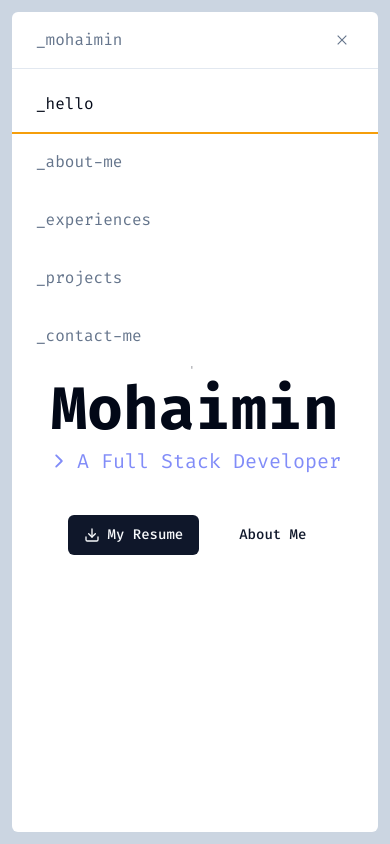
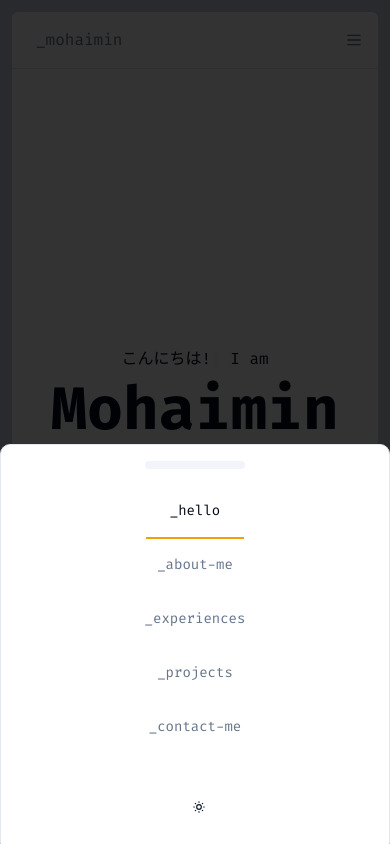
Before and after one commit to SL0TR/mohaimin-portfolio-new, a Next.js app: page / in a window 390 px wide. Both pictures are taken after a click on the button 342 px from the left and 40 px from the top of the page. Built offline with nearby package versions, Linux system fonts and the light colour scheme.

Commit message:
chores: - update mobile nav with drawer - add vaul package - update theme toggle to be button only - add types - refactor code

```diff
--- a/package.json
+++ b/package.json
@@ -20,7 +20,8 @@
     "react-icons": "^5.0.1",
     "tailwind-merge": "^2.2.0",
     "tailwindcss-animate": "^1.0.7",
-    "typed.js": "^2.1.0"
+    "typed.js": "^2.1.0",
+    "vaul": "^0.8.0"
   },
   "devDependencies": {
     "@types/node": "^20",
--- a/src/app/layout.tsx
+++ b/src/app/layout.tsx
@@ -19,7 +19,7 @@
 }) {
   return (
     <html suppressHydrationWarning={true} lang="en" className="h-full">
-      <body className={cn(firaCode.className, "h-full w-full")}>
+      <body className={cn(firaCode.className, "!h-full w-full")}>
         <main className="dark:bg-slate-950 bg-slate-300 w-full xl:p-10 p-3 h-full flex justify-center items-center">
           <div
             className="w-full rounded-md h-full bg-background flex flex-col"
--- a/src/components/Header.tsx
+++ b/src/components/Header.tsx
@@ -4,7 +4,7 @@
 export default function Header() {
   return (
     <header className="w-full border-b border-b-border flex flex-row justify-between xl:flex-start items-center relative z-40">
-      <div className="w-full flex flex-row justify-between xl:justify-start">
+      <div className="w-full flex flex-row justify-between xl:justify-start items-center">
         <h2 className=" px-6 py-4 xl:border-r border-r-border xl:w-80 text-slate-500">
           _mohaimin
         </h2>
--- a/src/components/Navigation/NavItem.tsx
+++ b/src/components/Navigation/NavItem.tsx
@@ -4,13 +4,11 @@
 
 type MenuItemProps = {
   item: NavItem;
-  isActive: boolean;
   onClick?: () => void;
 } & React.HTMLAttributes<HTMLLIElement>;
 
 export default function NavItem({
   item,
-  isActive,
   onClick,
   className,
   ...props
@@ -19,7 +17,6 @@
     <li
       className={cn(
         "px-6 py-4 border-0 border-r-border xl:border-r border-b-2 border-b-transparent hover:border-b-amber-500 hover:text-foreground transition duration-150 ease-in text-slate-500",
-        isActive && "border-b-amber-500 text-foreground",
         className
       )}
       {...props}
--- a/src/components/Navigation/NavList.tsx
+++ b/src/components/Navigation/NavList.tsx
@@ -1,4 +1,3 @@
-import { cn } from "@/lib/utils";
 import { NavList, RenderMenuItem } from "./types";
 
 type MenuItemsProps<T> = {
@@ -9,18 +8,7 @@
 export default function NavList<T>({
   items,
   renderMenuItem,
-  className,
   ...props
 }: MenuItemsProps<T>) {
-  return (
-    <ul
-      className={cn(
-        "w-full flex flex-col xl:flex-rows absolute xl:static xl:flex-row -top-80 left-0 transition-all ease-in-out duration-350 opacity-0 xl:opacity-100",
-        className
-      )}
-      {...props}
-    >
-      {items.map((item) => renderMenuItem(item))}
-    </ul>
-  );
+  return <ul {...props}>{items.map((item) => renderMenuItem(item))}</ul>;
 }
--- a/src/components/Navigation/NavToggle.tsx
+++ /dev/null
@@ -1,29 +0,0 @@
-import { Button, ButtonProps } from "../ui/button";
-import { GrMenu } from "react-icons/gr";
-import { AiOutlineClose } from "react-icons/ai";
-
-type MenuToggleProps = {
-  isNavMenuOpen: boolean;
-  toggleNavMenu: () => void;
-} & ButtonProps;
-
-export default function NavToggle({
-  isNavMenuOpen,
-  toggleNavMenu,
-  ...buttonProps
-}: MenuToggleProps) {
-  return (
-    <Button
-      variant="ghost"
-      size="icon"
-      onClick={toggleNavMenu}
-      {...buttonProps}
-    >
-      {isNavMenuOpen ? (
-        <AiOutlineClose className="text-slate-500" />
-      ) : (
-        <GrMenu className="text-slate-500" />
-      )}
-    </Button>
-  );
-}
--- a/src/components/Navigation/index.tsx
+++ b/src/components/Navigation/index.tsx
@@ -2,46 +2,68 @@
 import { navOptions } from "./options";
 import { usePathname } from "next/navigation";
 import { cn } from "@/lib/utils";
-import { useState } from "react";
-import NavToggle from "./NavToggle";
 import NavList from "./NavList";
 import NavItem from "./NavItem";
+import {
+  Drawer,
+  DrawerContent,
+  DrawerDescription,
+  DrawerFooter,
+  DrawerHeader,
+  DrawerTrigger,
+} from "@/components/ui/drawer";
+import { GrMenu } from "react-icons/gr";
+import { NavItem as NavItemType } from "./types";
+import { ThemeToggle } from "../ThemeToggle";
+import { useState } from "react";
 
 export default function Navigation() {
-  const [isNavMenuOpen, setIsNavMenuOpen] = useState(false);
   const pathname = usePathname();
 
-  const toggleNavMenu = () => {
-    setIsNavMenuOpen(!isNavMenuOpen);
+  const renderMenuItem = (navItem: NavItemType) => {
+    const isActive = pathname === navItem.link;
+
+    return (
+      <NavItem
+        key={navItem.link}
+        item={navItem}
+        className={cn(isActive && "border-b-amber-500 text-foreground")}
+      />
+    );
   };
 
   return (
-    <div>
-      <div className="xl:hidden px-4 py-2">
-        <NavToggle
-          isNavMenuOpen={isNavMenuOpen}
-          toggleNavMenu={toggleNavMenu}
+    <div className="pr-4 xl:pr-0 ">
+      <div className="xl:hidden flex justify-center">
+        <Drawer>
+          <DrawerTrigger>
+            <GrMenu className="text-slate-500" />
+          </DrawerTrigger>
+          <DrawerContent>
+            <DrawerHeader>
+              <DrawerDescription>
+                <NavList
+                  items={navOptions}
+                  className={cn("w-full flex flex-col items-center")}
+                  renderMenuItem={renderMenuItem}
+                />
+              </DrawerDescription>
+            </DrawerHeader>
+            <DrawerFooter>
+              <div className="flex w-full justify-center">
+                <ThemeToggle className="ml-2 max-sm:border-transparent" />
+              </div>
+            </DrawerFooter>
+          </DrawerContent>
+        </Drawer>
+      </div>
+      <div className="hidden xl:block">
+        <NavList
+          items={navOptions}
+          className={cn("w-full flex flex-row")}
+          renderMenuItem={renderMenuItem}
         />
       </div>
-      <nav>
-        <NavList
-          items={navOptions}
-          className={cn(
-            isNavMenuOpen &&
-              "z-20 bg-background top-16 max-maxHeight opacity-100"
-          )}
-          renderMenuItem={(menuItem) => (
-            <NavItem
-              key={menuItem.link}
-              item={menuItem}
-              isActive={pathname === menuItem.link}
-              onClick={toggleNavMenu}
-            />
-          )}
-        />
-      </nav>
     </div>
   );
 }
-
-export { NavToggle, NavList, NavItem };
--- a/src/components/ThemeToggle.tsx
+++ b/src/components/ThemeToggle.tsx
@@ -1,24 +1,23 @@
 "use client";
-
 import * as React from "react";
 import { useTheme } from "next-themes";
 import { FaRegMoon } from "react-icons/fa";
 import { LuSunMedium } from "react-icons/lu";
 import { Button } from "@/components/ui/button";
-import {
-  DropdownMenu,
-  DropdownMenuContent,
-  DropdownMenuItem,
-  DropdownMenuTrigger,
-} from "@/components/ui/dropdown-menu";
+import { ModeTheme } from "@/enums/theme";
 
-export function ThemeToggle() {
-  const { setTheme } = useTheme();
+type ThemeToggleProps = React.ComponentProps<typeof Button>;
+
+export function ThemeToggle(props: ThemeToggleProps) {
+  const { setTheme, theme } = useTheme();
+  const isDarkTheme = theme === ModeTheme.DARK;
+
+  const toggleTheme = () => {
+    setTheme(isDarkTheme ? ModeTheme.LIGHT : ModeTheme.DARK);
+  };
 
   return (
-    <DropdownMenu>
-      <DropdownMenuTrigger asChild>
-        <Button variant="outline" size="icon">
+    <Button variant="outline" size="icon" onClick={toggleTheme} {...props}>
       <div className="rotate-0 scale-100 transition-all dark:-rotate-90 dark:scale-0 text-accent-foreground">
         <LuSunMedium />
       </div>
@@ -27,18 +26,5 @@
       </div>
       <span className="sr-only">Toggle theme</span>
     </Button>
-      </DropdownMenuTrigger>
-      <DropdownMenuContent align="end">
-        <DropdownMenuItem onClick={() => setTheme("light")}>
-          Light
-        </DropdownMenuItem>
-        <DropdownMenuItem onClick={() => setTheme("dark")}>
-          Dark
-        </DropdownMenuItem>
-        <DropdownMenuItem onClick={() => setTheme("system")}>
-          System
-        </DropdownMenuItem>
-      </DropdownMenuContent>
-    </DropdownMenu>
   );
 }
--- /dev/null
+++ b/src/components/ui/drawer.tsx
@@ -0,0 +1,118 @@
+"use client";
+
+import * as React from "react";
+import { Drawer as DrawerPrimitive } from "vaul";
+
+import { cn } from "@/lib/utils";
+
+const Drawer = ({
+  shouldScaleBackground = true,
+  ...props
+}: React.ComponentProps<typeof DrawerPrimitive.Root>) => (
+  <DrawerPrimitive.Root
+    shouldScaleBackground={shouldScaleBackground}
+    {...props}
+  />
+);
+Drawer.displayName = "Drawer";
+
+const DrawerTrigger = DrawerPrimitive.Trigger;
+
+const DrawerPortal = DrawerPrimitive.Portal;
+
+const DrawerClose = DrawerPrimitive.Close;
+
+const DrawerOverlay = React.forwardRef<
+  React.ElementRef<typeof DrawerPrimitive.Overlay>,
+  React.ComponentPropsWithoutRef<typeof DrawerPrimitive.Overlay>
+>(({ className, ...props }, ref) => (
+  <DrawerPrimitive.Overlay
+    ref={ref}
+    className={cn("fixed inset-0 z-50 bg-black/80", className)}
+    {...props}
+  />
+));
+DrawerOverlay.displayName = DrawerPrimitive.Overlay.displayName;
+
+const DrawerContent = React.forwardRef<
+  React.ElementRef<typeof DrawerPrimitive.Content>,
+  React.ComponentPropsWithoutRef<typeof DrawerPrimitive.Content>
+>(({ className, children, ...props }, ref) => (
+  <DrawerPortal>
+    <DrawerOverlay />
+    <DrawerPrimitive.Content
+      ref={ref}
+      className={cn(
+        "fixed inset-x-0 bottom-0 z-50 mt-24 flex h-auto flex-col rounded-t-[10px] border bg-background",
+        className
+      )}
+      {...props}
+    >
+      <div className="mx-auto mt-4 h-2 w-[100px] rounded-full bg-muted" />
+      {children}
+    </DrawerPrimitive.Content>
+  </DrawerPortal>
+));
+DrawerContent.displayName = "DrawerContent";
+
+const DrawerHeader = ({
+  className,
+  ...props
+}: React.HTMLAttributes<HTMLDivElement>) => (
+  <div
+    className={cn("grid gap-1.5 p-4 text-center sm:text-left", className)}
+    {...props}
+  />
+);
+DrawerHeader.displayName = "DrawerHeader";
+
+const DrawerFooter = ({
+  className,
+  ...props
+}: React.HTMLAttributes<HTMLDivElement>) => (
+  <div
+    className={cn("mt-auto flex flex-col gap-2 p-4", className)}
+    {...props}
+  />
+);
+DrawerFooter.displayName = "DrawerFooter";
+
+const DrawerTitle = React.forwardRef<
+  React.ElementRef<typeof DrawerPrimitive.Title>,
+  React.ComponentPropsWithoutRef<typeof DrawerPrimitive.Title>
+>(({ className, ...props }, ref) => (
+  <DrawerPrimitive.Title
+    ref={ref}
+    className={cn(
+      "text-lg font-semibold leading-none tracking-tight",
+      className
+    )}
+    {...props}
+  />
+));
+DrawerTitle.displayName = DrawerPrimitive.Title.displayName;
+
+const DrawerDescription = React.forwardRef<
+  React.ElementRef<typeof DrawerPrimitive.Description>,
+  React.ComponentPropsWithoutRef<typeof DrawerPrimitive.Description>
+>(({ className, ...props }, ref) => (
+  <DrawerPrimitive.Description
+    ref={ref}
+    className={cn("text-sm text-muted-foreground", className)}
+    {...props}
+  />
+));
+DrawerDescription.displayName = DrawerPrimitive.Description.displayName;
+
+export {
+  Drawer,
+  DrawerPortal,
+  DrawerOverlay,
+  DrawerTrigger,
+  DrawerClose,
+  DrawerContent,
+  DrawerHeader,
+  DrawerFooter,
+  DrawerTitle,
+  DrawerDescription,
+};
--- /dev/null
+++ b/src/enums/theme.ts
@@ -0,0 +1,4 @@
+export const ModeTheme = {
+  LIGHT: "light",
+  DARK: "dark",
+} as const;
--- a/src/hooks/useTyped.tsx
+++ b/src/hooks/useTyped.tsx
@@ -11,7 +11,7 @@
   useEffect(() => {
     const typed = new Typed(el.current, {
       strings,
-      typeSpeed: 50,
+      typeSpeed: 80,
       fadeOut: true,
       loop: true,
       ...typedOptions,
```
Also changed, not shown: 1 other file (tests, documents, lock files or other folders). Lines whose indentation alone changed are shown as unchanged.
